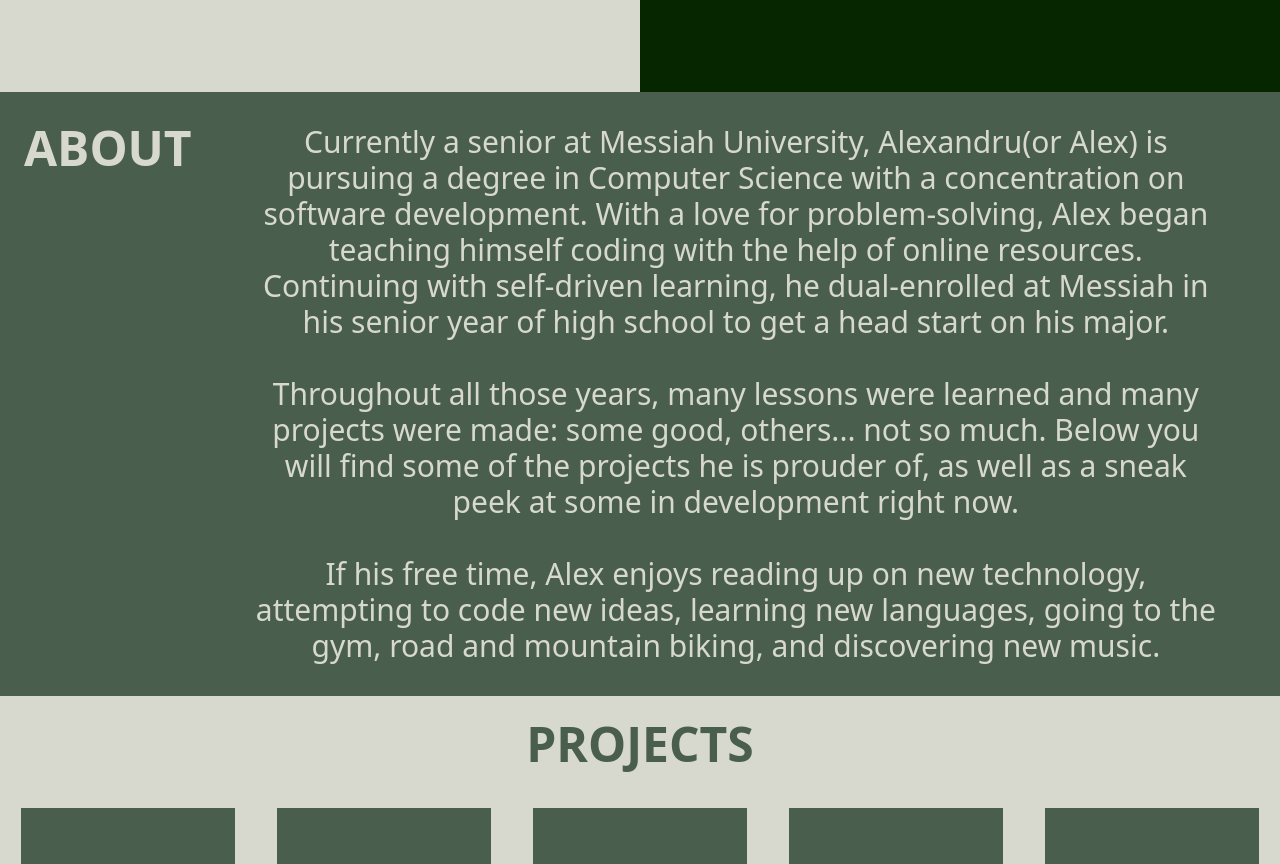
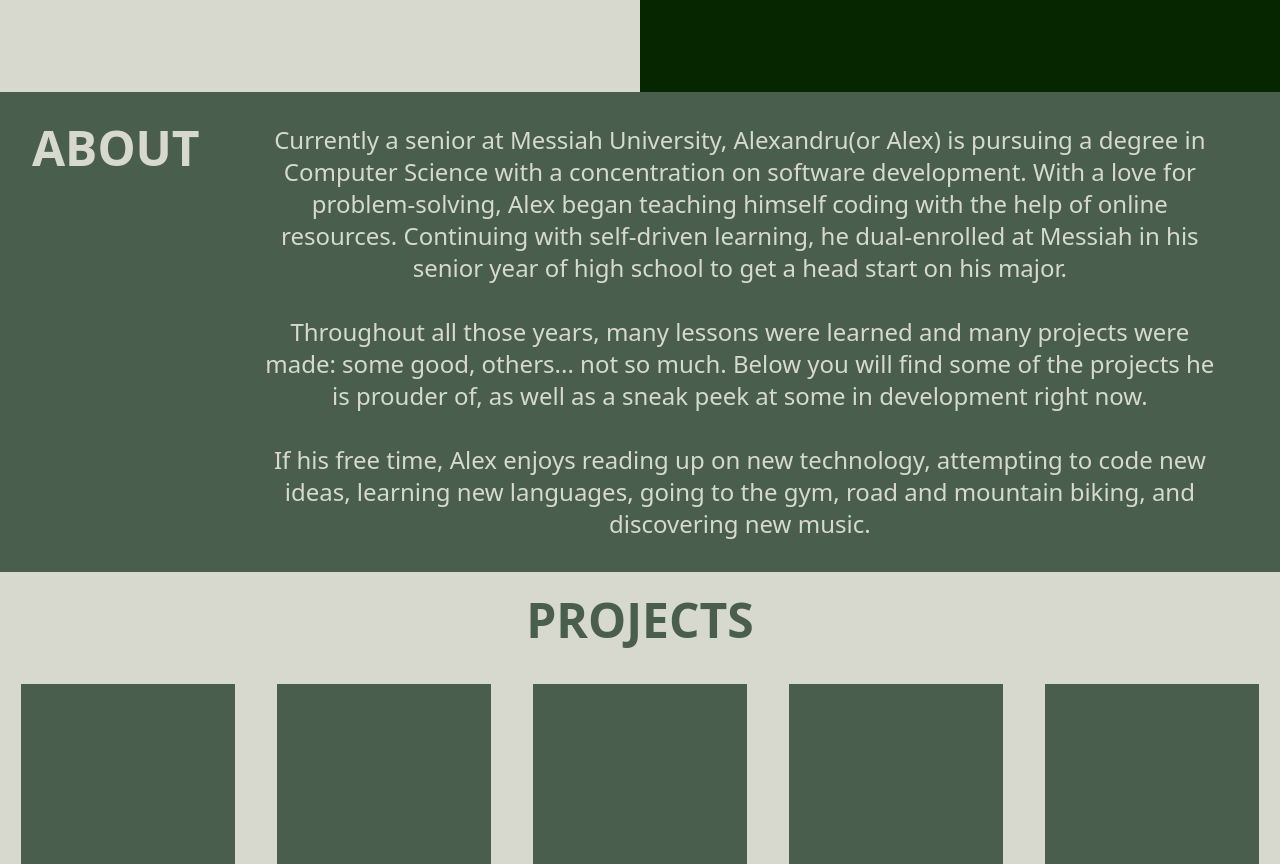
Before and after one commit to dev-arekusandoru/portfolio, a plain HTML site: page src/index.html in a window 1280 px wide. Shown: the part 708-1572 px from the top of the page. Drawn offline with Linux system fonts and the light colour scheme.

Commit message:
update file path

```diff
--- a/src/index.html
+++ b/src/index.html
@@ -3,7 +3,7 @@
 <head>
     <meta charset="UTF-8"/>
     <title>Title</title>
-    <link href="/dist/output.css" rel="stylesheet"/>
+    <link href="../dist/output.css" rel="stylesheet"/>
 </head>
 <body class="flex flex-col">
 <div class="flex flex-col lg:flex-row h-auto">
@@ -104,8 +104,8 @@
     </div>
 </div>
 <div id="about" class="flex flex-col md:flex-row w-full items-center md:items-start h-auto bg-midgreen">
-    <div><h2 class="text-5xl text-bone font-bold mt-6 md:mt-8 md:pl-6   ">ABOUT</h2></div>
-    <p class="text-lg md:text-xl lg:text-2xl xl:text-3xl mx-4 md:mx-8 lg:mx-16 mt-4 md:my-8 mb-6 text-bone text-center">
+    <div><h2 class="text-5xl text-bone font-bold mt-6 md:mt-8 md:pl-6 lg:pl-8">ABOUT</h2></div>
+    <p class="text-lg md:text-xl lg:text-2xl xl:text-2xl mx-4 md:mx-8 lg:mx-16 mt-4 md:my-8 mb-6 text-bone text-center">
         Currently a senior at Messiah University,
         Alexandru(or Alex) is pursuing a degree in Computer Science with a concentration on software development.
         With a love for problem-solving, Alex began teaching himself coding with the help of online resources.
```
Also changed, not shown: dist/output.css.
